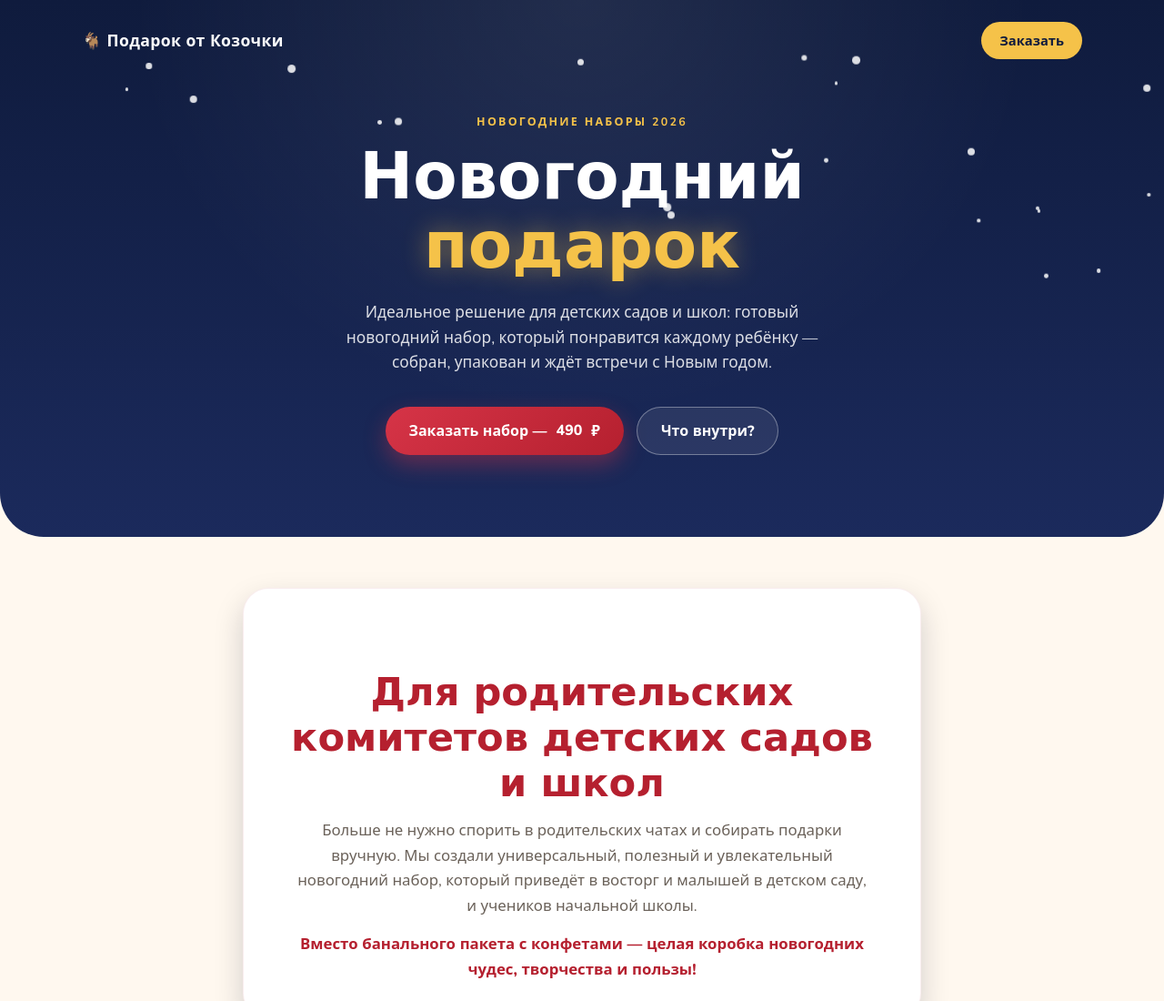
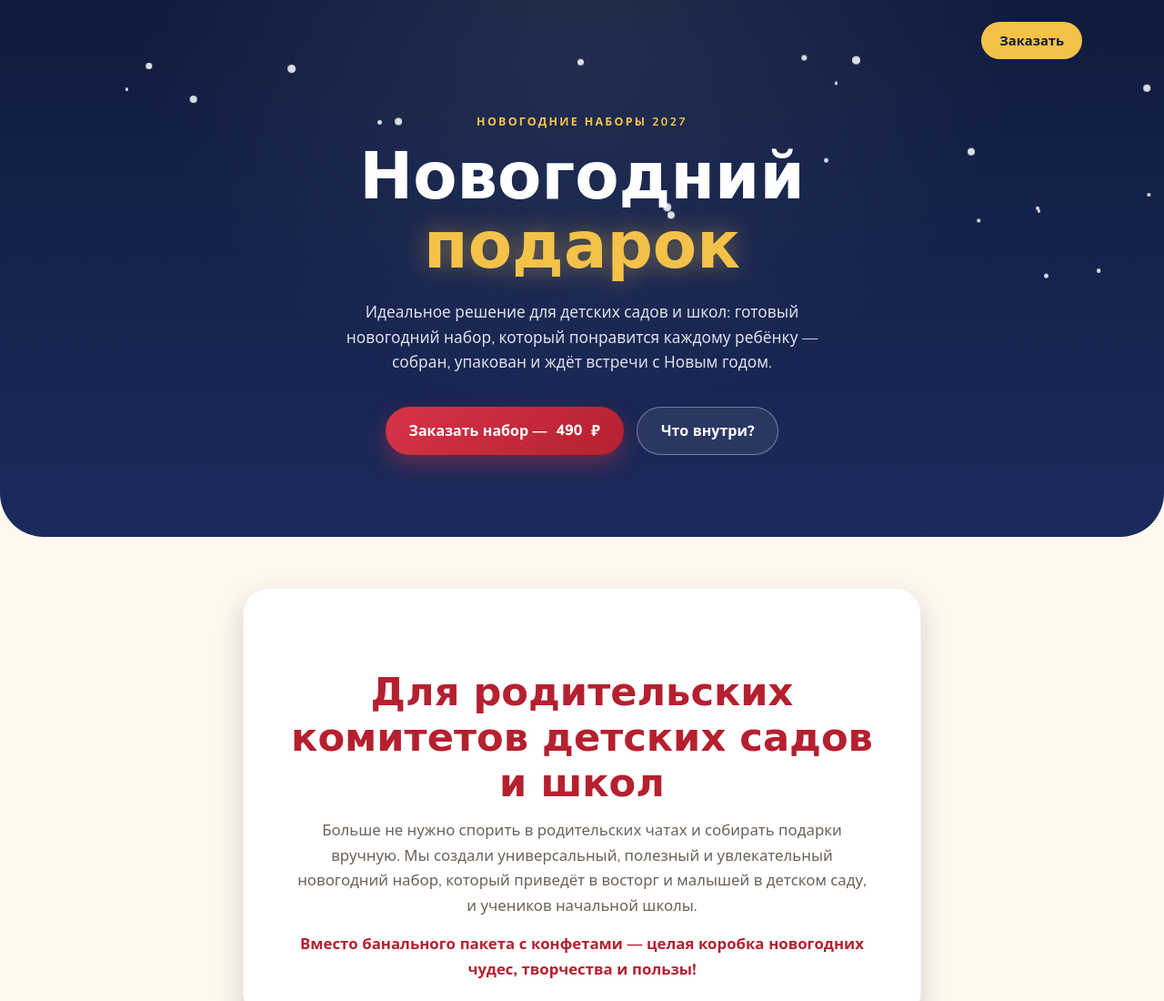
Before and after one commit to nekromant322/new-year-gift-promo, a plain HTML site: page index.html in a window 1280 px wide. Shown: the top 1100 px of the page at 91% size. Drawn offline with nearby package versions, Linux system fonts and the light colour scheme; a web font is replaced by a local one.

Commit message:
Remove nav logo text, bump year to 2027
Co-Authored-By: Claude Sonnet 5 <noreply@anthropic.com>

```diff
--- a/index.html
+++ b/index.html
@@ -17,12 +17,12 @@
 
   <header class="hero">
     <nav class="nav">
-      <div class="nav-logo">🐐 Подарок от Козочки</div>
+      <div class="nav-logo"></div>
       <a href="#order" class="btn btn-small">Заказать</a>
     </nav>
 
     <div class="hero-content">
-      <p class="hero-eyebrow">Новогодние наборы 2026</p>
+      <p class="hero-eyebrow">Новогодние наборы 2027</p>
       <h1 class="hero-title">Новогодний<br /><span>подарок</span></h1>
       <p class="hero-subtitle">
         Идеальное решение для детских садов и школ: готовый новогодний набор,
```
